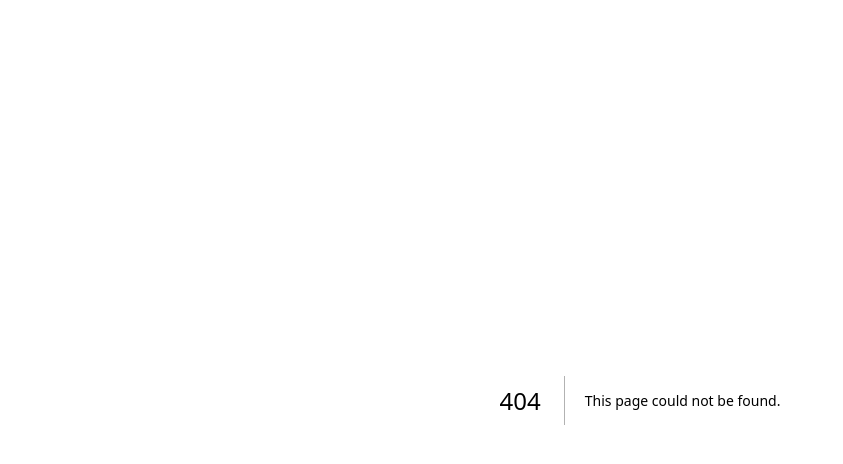
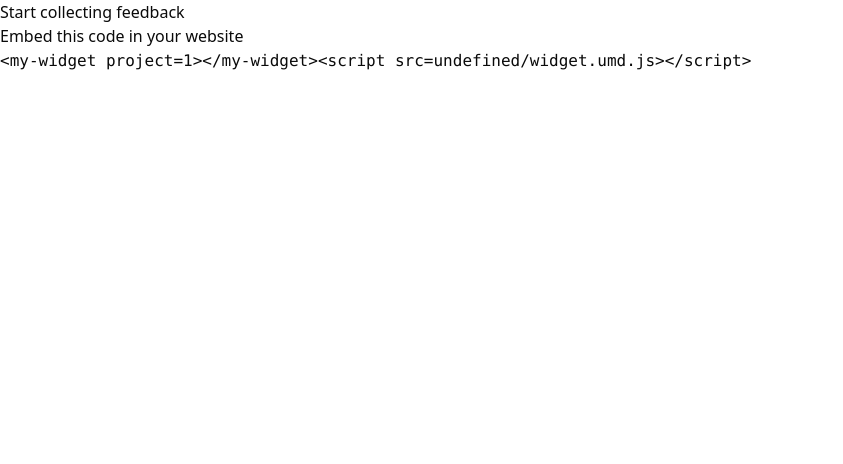
Before and after one commit to M0hitThapa/Pulsea, a Next.js app in the folder Pulsea/my-app/: page /projects/1/instructions in a window 1280 px wide. Before the commit this address had no page. Shown: the top 464 px of the page, without its empty margins (0-843 px from the left). Built offline with nearby package versions, Linux system fonts and the light colour scheme.

Commit message:
made a widgte copying script component

```diff
--- /dev/null
+++ b/Pulsea/my-app/src/app/projects/[projectId]/instructions/page.tsx
@@ -0,0 +1,21 @@
+const Page = async ({
+  params,
+}: {
+  params: Promise<{
+    projectId: string;
+  }>;
+}) => {
+  const { projectId } = await params;
+  return (
+    <div>
+      <h1>Start collecting feedback </h1>
+      <p>Embed this code in your website</p>
+      <code>
+        {`<my-widget project=${projectId}></my-widget>`}
+        {`<script src=${process.env.WIDGET_URL}/widget.umd.js></script>`}
+      </code>
+    </div>
+  );
+};
+
+export default Page;
```
